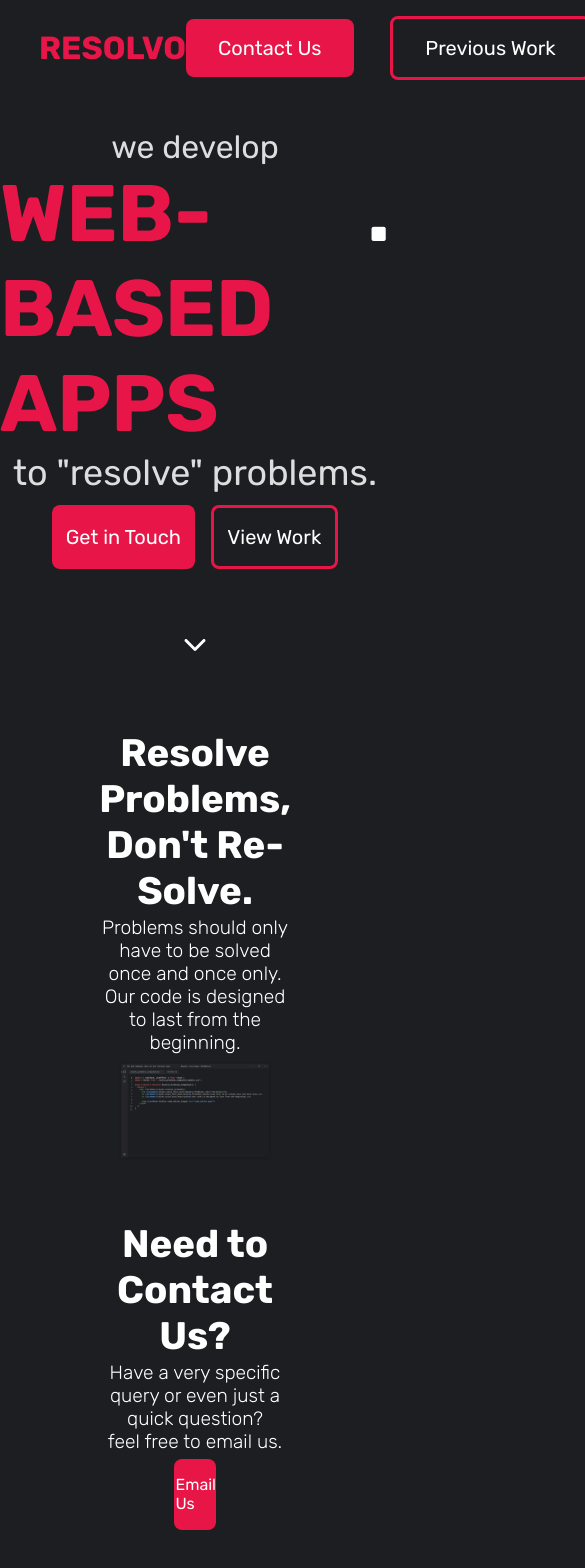
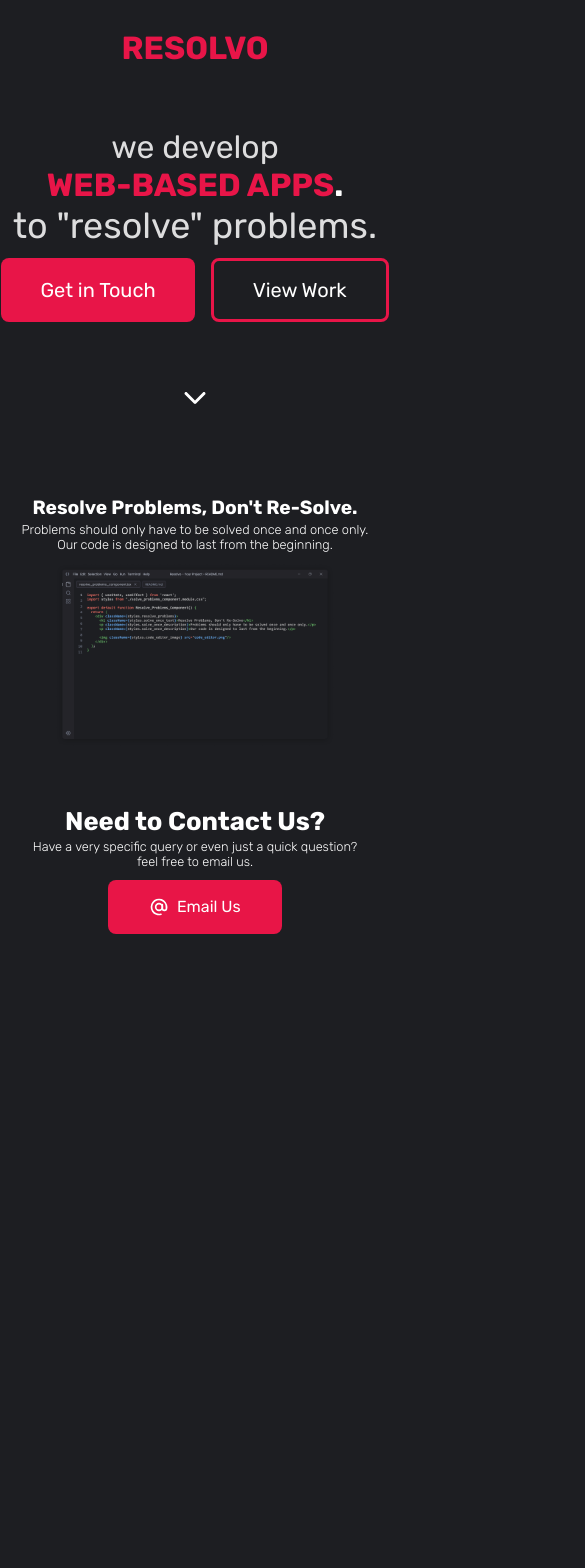
Before and after one commit to loganbriggs08/Resolvo-Website, a Next.js app: page / in a window 390 px wide. Shown: the whole page, 585 px wide, since content can reach past the window. After the commit the page ends 973 px from the top, so only its background shows below. Built offline with nearby package versions, Linux system fonts and the light colour scheme.

Commit message:
Fix css issues for small screens.

```diff
--- a/src/app/components/navbar.module.css
+++ b/src/app/components/navbar.module.css
@@ -46,3 +46,16 @@
     cursor: pointer;
     opacity: 0.95;
 }
+
+@media only screen and (max-width: 750px) {
+    .navbar_components {
+        display: grid;
+        text-align: center;
+        justify-content: center;
+    }
+}
+@media only screen and (max-width: 750px) {
+    .contact_us_button, .our_projects_button {
+        display: none;
+    }
+}
--- a/src/app/page.module.css
+++ b/src/app/page.module.css
@@ -260,6 +260,7 @@
   width: 50%;
   margin-top: 10%;
   margin-bottom: 15%;
+  overflow: hidden;
 }
 
 .solve_once_text {
@@ -327,7 +328,7 @@
 
 .code_editor_image {
   margin-top: 3%;
-  display: block;
+  display: flex;
   margin-left: auto;
   margin-right: auto;
   width: 80%;
@@ -453,3 +454,72 @@
 .solvio_app_icon {
   width: 100%;
 }
+
+
+
+@media only screen and (max-width: 750px) {
+  .top_section_text {
+    font-size: 2rem;
+  }
+  .top_section_text_small {
+    margin-top: 30px;
+  }
+  .solve_once_text {
+    font-size: 1.6rem;
+  }
+  .solve_once_description {
+    font-size: 0.8rem;
+  }
+  .contact_us_text {
+    font-size: 1.6rem;
+  }
+  .contact_us_description {
+    font-size: 0.8rem;
+  }
+  .get_in_touch_button, .view_examples_button {
+    padding-left: 10%;
+    padding-right: 10%;
+  }
+  .code_editor_image {
+    width: fill;
+  }
+}
+
+@media only screen and (max-width: 1300px) {
+  .resolve_problems {
+    text-align: center;
+    width: 90%;
+  }
+
+  .contact_us {
+    width: 90%;
+  }
+}
+
+
+@media only screen and (max-width: 1150px) {
+  .email_us_button {
+    width: 250px;
+    margin-top: 5px;
+  }
+}
+@media only screen and (max-width: 550px) {
+  .email_us_button {
+    width: 150px;
+  }
+}
+/* 460, 360 */
+@media only screen and (max-width: 460px) {
+  .solve_once_text {
+    font-size: 1.2rem;
+  }
+}
+@media only screen and (max-width: 360px) {
+  .top_section_text_medium {
+    display: grid;
+    justify-content: center;
+    text-align: center;
+    margin-left: auto;
+    margin-right: auto;
+  }
+}
```
